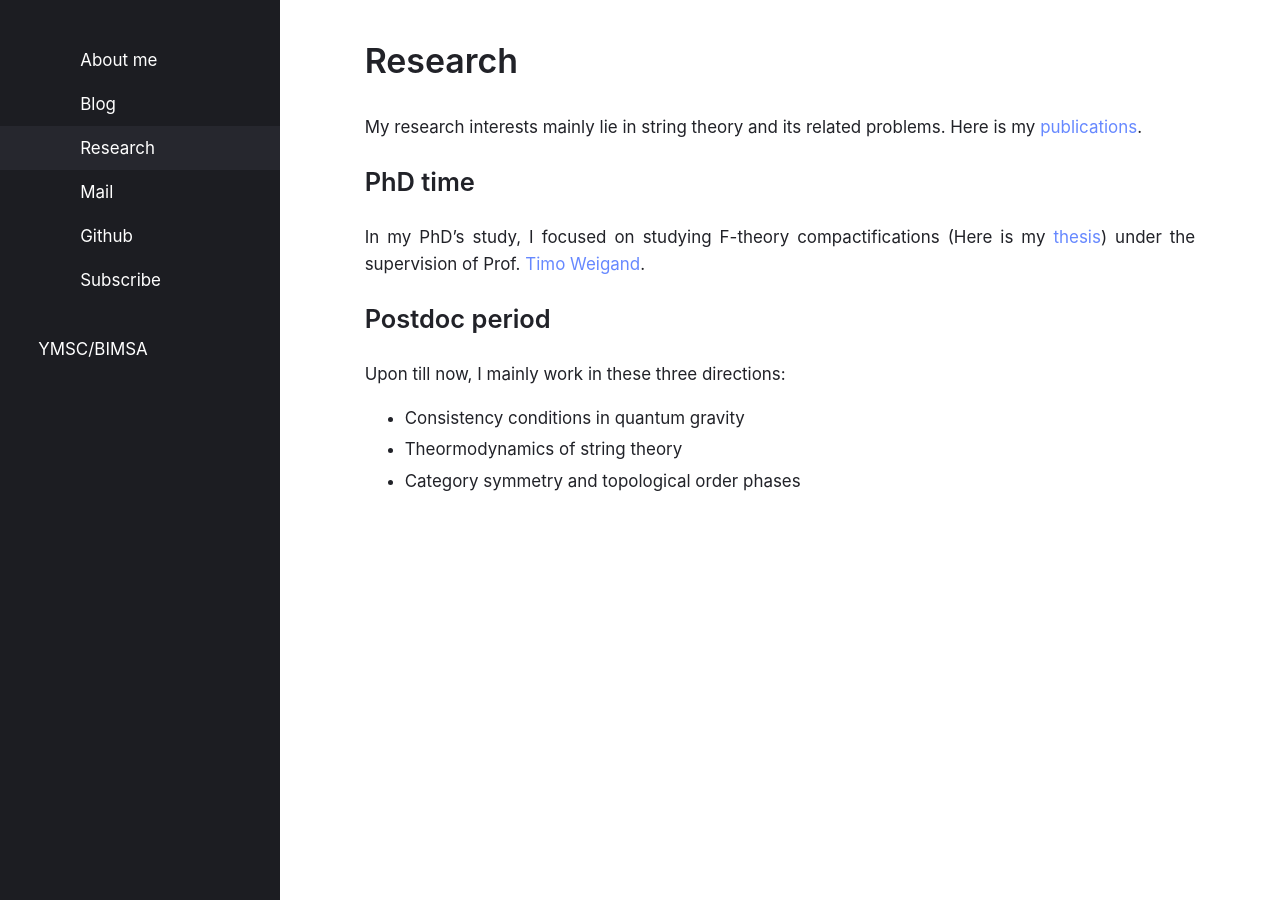
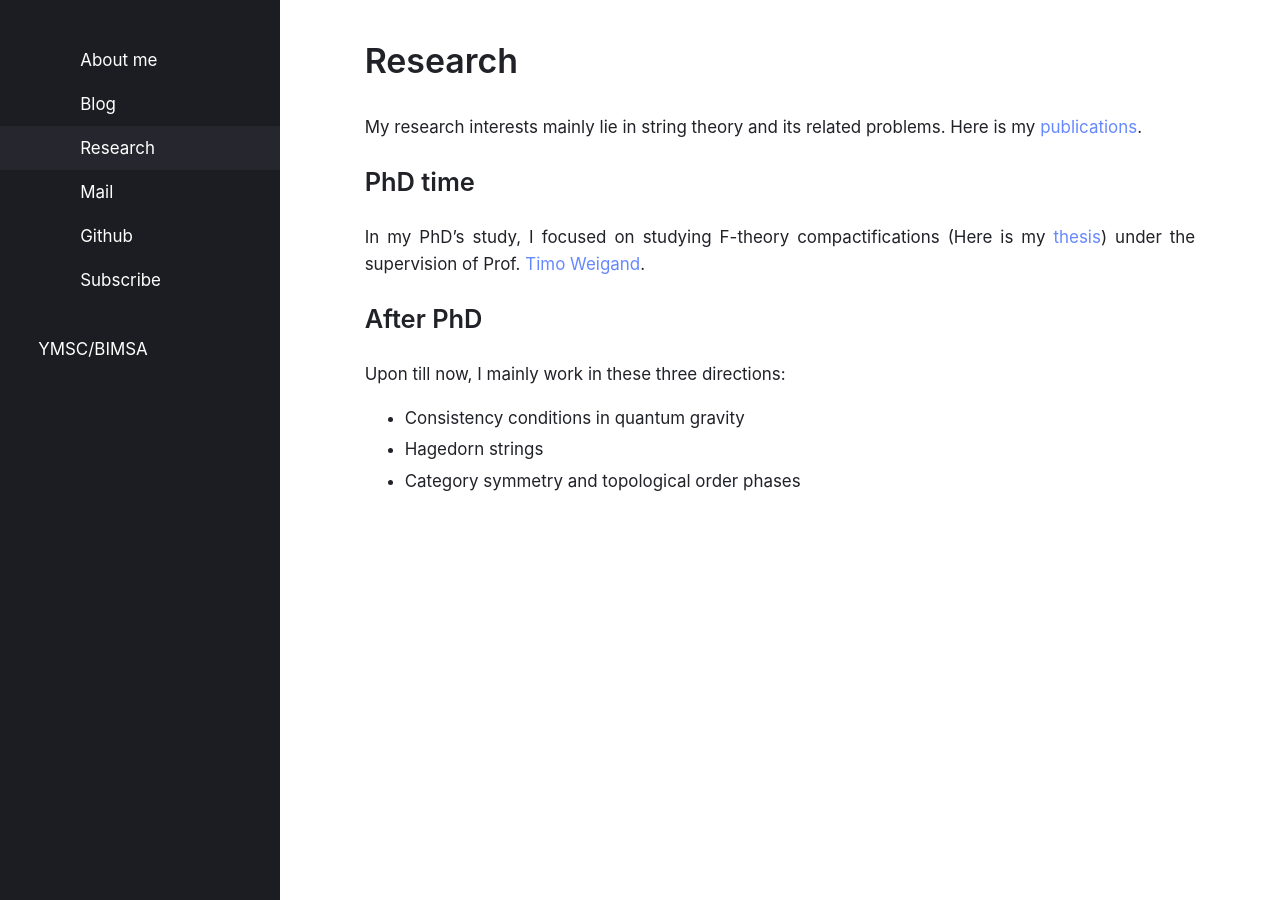
Before and after one commit to fengjunjohnxu/fengjunjohnxu.github.io, a Jekyll site: the page built from research.md, in a window 1280 px wide. Built offline with Jekyll 4.4.1, drawn with Linux system fonts in a browser that asks for light colours; some web fonts are replaced; our own code applies the rules of GitHub Pages for plain Markdown files.

Commit message:
Update research.md

```diff
--- a/research.md
+++ b/research.md
@@ -10,9 +10,9 @@ My research interests mainly lie in string theory and its related problems. Here
 In my PhD's study, I focused on studying F-theory compactifications (Here is my [thesis](https://archiv.ub.uni-heidelberg.de/volltextserver/26888/)) under the supervision of Prof. [Timo Weigand](https://www.qu.uni-hamburg.de/cluster/team/weigand.html).
 
 
-## Postdoc period
+## After PhD
 Upon till now, I mainly work in these three directions:
 
 - Consistency conditions in quantum gravity
-- Theormodynamics of string theory
+- Hagedorn strings
 - Category symmetry and topological order phases
```
